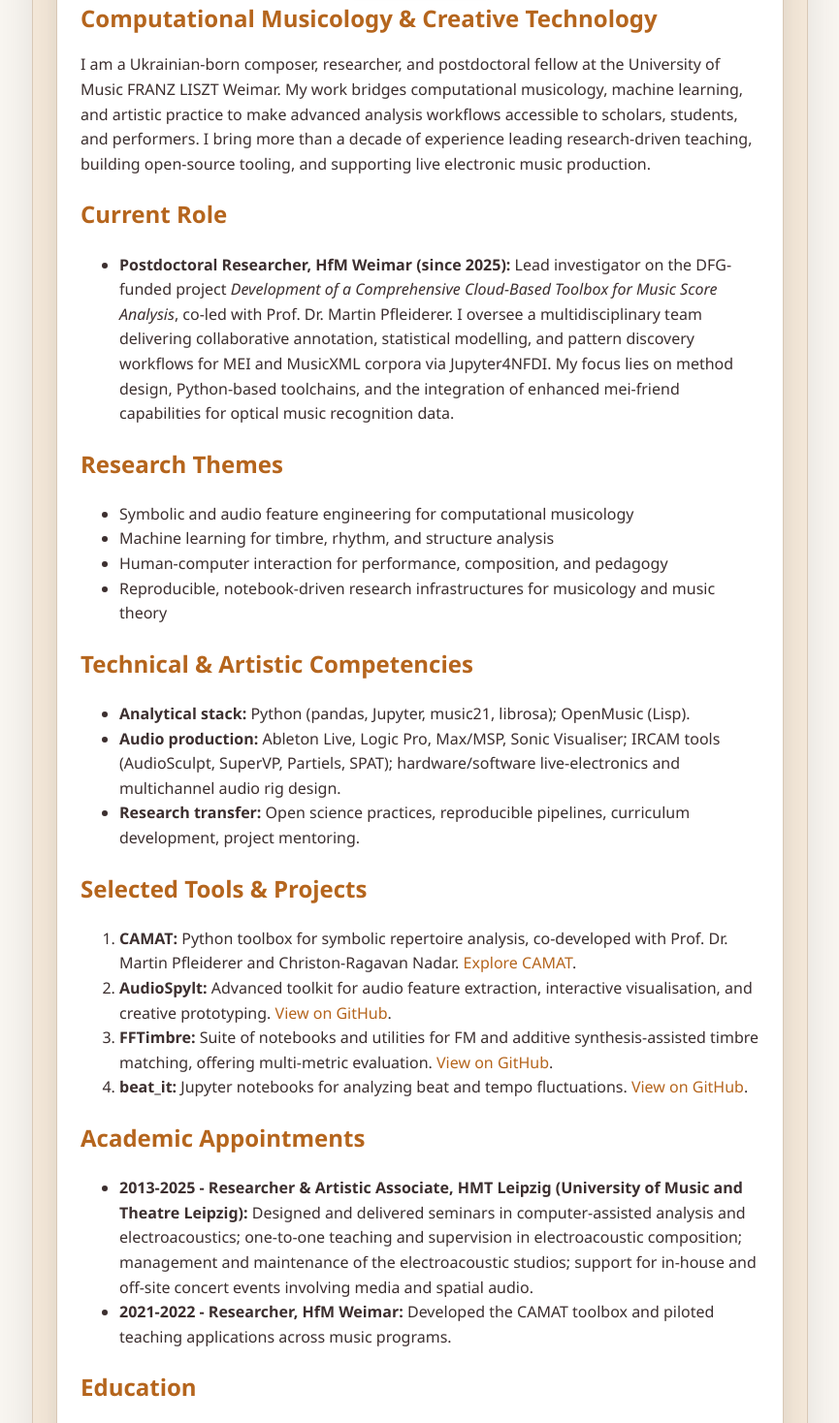
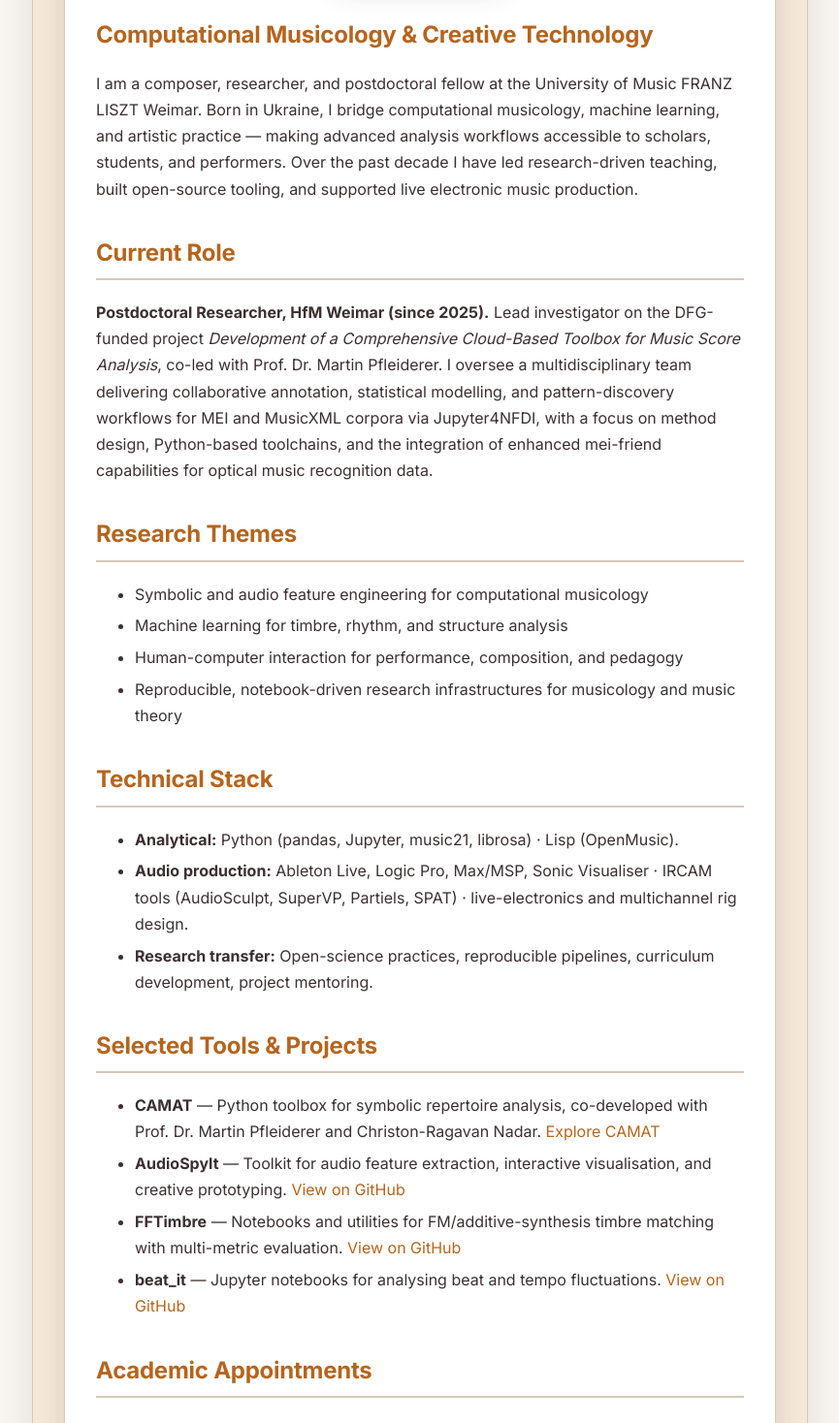
Before and after one commit to egorpol/egorpol.github.io, a Jekyll site: the page built from index.md, in a window 1280 px wide, cut to the strip 452-1920 px from the top of the page. Shown: the whole strip at 97% size, without its empty margins (207-1072 px from the left). Built offline with Jekyll 4.4.1, drawn with Linux system fonts in a browser that asks for light colours; nearby versions of some CDN libraries; our own code applies the rules of GitHub Pages for plain Markdown files; some of the changed text lies outside the part shown.

Commit message:
feat: Introduce a new website layout and styling with updated content and configuration adjustments.

```diff
--- a/_config.yml
+++ b/_config.yml
@@ -52,19 +52,14 @@ social:
     - https://egorpol.github.io
 
 # SEO settings
-google_analytics: G-XXXXXXXXXX # Replace with your actual Google Analytics 4 measurement ID
-google_analytics_anonymize_ip: true
+# google_analytics: G-XXXXXXXXXX  # Uncomment and replace with your actual GA4 measurement ID
+# google_analytics_anonymize_ip: true
+# gtag: G-XXXXXXXXXX
 
-# Additional analytics and tracking
-gtag: G-XXXXXXXXXX # Google Analytics 4 measurement ID for gtag
-
-# Open Graph and Twitter Card settings
-twitter:
-  username: egorpol
-  card: summary_large_image
-facebook:
-  app_id: # Add your Facebook App ID if needed
-  admins: # Add Facebook admin IDs if needed
+# Open Graph settings
+# twitter:
+#   username: egorpol  # Uncomment if you create a Twitter/X account
+#   card: summary_large_image
 
 # Feed settings
 feed:
--- a/_layouts/default.html
+++ b/_layouts/default.html
@@ -19,8 +19,7 @@
     <!-- Enhanced Open Graph tags -->
     <meta property="og:site_name" content="{{ site.title | escape }}" />
     <meta property="og:locale" content="en_US" />
-    <meta name="twitter:site" content="@egorpol" />
-    <meta name="twitter:creator" content="@egorpol" />
+
     {% if page.structured_data %}
     <script type="application/ld+json">
     {{ page.structured_data | jsonify }}
@@ -41,6 +40,7 @@
     <link rel="preconnect" href="https://fonts.gstatic.com" crossorigin>
     <link rel="preconnect" href="https://cdnjs.cloudflare.com">
     <link rel="dns-prefetch" href="https://fonts.googleapis.com">
+    <link href="https://fonts.googleapis.com/css2?family=Inter:wght@400;500;600;700&display=swap" rel="stylesheet">
 
     <!-- Stylesheets -->
     <link rel="stylesheet" href="https://cdnjs.cloudflare.com/ajax/libs/font-awesome/6.4.0/css/all.min.css">
--- a/assets/css/main.css
+++ b/assets/css/main.css
@@ -47,13 +47,15 @@
     --shadow-strong: rgba(0, 0, 0, 0.7);
 }
 body {
-    font-family: 'Segoe UI', Tahoma, Geneva, Verdana, sans-serif;
-    line-height: 1.6;
+    font-family: 'Inter', 'Segoe UI', Tahoma, Geneva, Verdana, sans-serif;
+    line-height: 1.7;
     color: var(--text-color);
     max-width: 800px;
     margin: 0 auto;
     padding: 20px;
     background-color: var(--bg-color);
+    -webkit-font-smoothing: antialiased;
+    -moz-osx-font-smoothing: grayscale;
 }
 
 header {
@@ -76,6 +78,17 @@ header p {
 
 h1, h2, h3 {
     color: var(--primary-color);
+    letter-spacing: -0.01em;
+}
+
+h2 {
+    margin-top: 2rem;
+    padding-bottom: 0.35rem;
+    border-bottom: 2px solid var(--border-color);
+}
+
+h3 {
+    margin-top: 1.4rem;
 }
 
 .site-title {
@@ -89,6 +102,7 @@ h1, h2, h3 {
 h1 {
     margin-bottom: 10px;
     margin-right: 15px;
+    border-bottom: none;
 }
 
 nav {
@@ -105,7 +119,7 @@ nav a {
 
 main {
     background-color: var(--panel-color);
-    padding: 24px;
+    padding: 28px 32px;
     border-radius: 16px;
     border: 1px solid var(--border-color);
     box-shadow: 0 18px 40px var(--shadow-color);
@@ -114,12 +128,29 @@ main {
 
 article {
     background-color: var(--surface-color);
-    padding: 24px;
+    padding: 28px 32px;
     border-radius: 12px;
     border: 1px solid var(--border-color);
     box-shadow: 0 10px 24px var(--shadow-color);
     margin-bottom: 24px;
     transition: background-color 0.3s ease, border-color 0.3s ease, box-shadow 0.3s ease;
+    animation: fadeInUp 0.4s ease-out;
+}
+
+@keyframes fadeInUp {
+    from {
+        opacity: 0;
+        transform: translateY(12px);
+    }
+    to {
+        opacity: 1;
+        transform: translateY(0);
+    }
+}
+
+/* Better list readability */
+li {
+    margin-bottom: 0.35em;
 }
 
 .profile-intro {
@@ -176,9 +207,19 @@ footer {
     body {
         padding: 10px;
     }
+    main {
+        padding: 18px 16px;
+    }
+    article {
+        padding: 18px 16px;
+    }
     nav a {
-        display: block;
-        margin-bottom: 10px;
+        display: inline-block;
+        margin-right: 12px;
+        margin-bottom: 8px;
+        padding: 6px 10px;
+        border-radius: 6px;
+        background-color: var(--secondary-color);
     }
     .profile-avatar {
         width: min(140px, 50vw);
@@ -323,11 +364,7 @@ img[loading="lazy"].loaded {
     opacity: 1;
 }
 
-/* Optimize image loading performance */
-img {
-    loading: lazy;
-    decode: async;
-}
+/* Images are lazy-loaded via HTML attributes (loading="lazy") */
 
 /* Base styles for code blocks */
 details pre {
--- a/index.md
+++ b/index.md
@@ -87,11 +87,11 @@ local_business_schema:
 
 # Computational Musicology & Creative Technology
 
-I am a Ukrainian-born composer, researcher, and postdoctoral fellow at the University of Music FRANZ LISZT Weimar. My work bridges computational musicology, machine learning, and artistic practice to make advanced analysis workflows accessible to scholars, students, and performers. I bring more than a decade of experience leading research-driven teaching, building open-source tooling, and supporting live electronic music production.
+I am a composer, researcher, and postdoctoral fellow at the University of Music FRANZ LISZT Weimar. Born in Ukraine, I bridge computational musicology, machine learning, and artistic practice — making advanced analysis workflows accessible to scholars, students, and performers. Over the past decade I have led research-driven teaching, built open-source tooling, and supported live electronic music production.
 
 ## Current Role
 
-- **Postdoctoral Researcher, HfM Weimar (since 2025):** Lead investigator on the DFG-funded project *Development of a Comprehensive Cloud-Based Toolbox for Music Score Analysis*, co-led with Prof. Dr. Martin Pfleiderer. I oversee a multidisciplinary team delivering collaborative annotation, statistical modelling, and pattern discovery workflows for MEI and MusicXML corpora via Jupyter4NFDI. My focus lies on method design, Python-based toolchains, and the integration of enhanced mei-friend capabilities for optical music recognition data.
+**Postdoctoral Researcher, HfM Weimar (since 2025).** Lead investigator on the DFG-funded project *Development of a Comprehensive Cloud-Based Toolbox for Music Score Analysis*, co-led with Prof. Dr. Martin Pfleiderer. I oversee a multidisciplinary team delivering collaborative annotation, statistical modelling, and pattern-discovery workflows for MEI and MusicXML corpora via Jupyter4NFDI, with a focus on method design, Python-based toolchains, and the integration of enhanced mei-friend capabilities for optical music recognition data.
 
 ## Research Themes
 
@@ -100,30 +100,30 @@ I am a Ukrainian-born composer, researcher, and postdoctoral fellow at the Unive
 - Human-computer interaction for performance, composition, and pedagogy
 - Reproducible, notebook-driven research infrastructures for musicology and music theory
 
-## Technical & Artistic Competencies
+## Technical Stack
 
-- **Analytical stack:** Python (pandas, Jupyter, music21, librosa); OpenMusic (Lisp).
-- **Audio production:** Ableton Live, Logic Pro, Max/MSP, Sonic Visualiser; IRCAM tools (AudioSculpt, SuperVP, Partiels, SPAT); hardware/software live-electronics and multichannel audio rig design.
-- **Research transfer:** Open science practices, reproducible pipelines, curriculum development, project mentoring.
+- **Analytical:** Python (pandas, Jupyter, music21, librosa) · Lisp (OpenMusic).
+- **Audio production:** Ableton Live, Logic Pro, Max/MSP, Sonic Visualiser · IRCAM tools (AudioSculpt, SuperVP, Partiels, SPAT) · live-electronics and multichannel rig design.
+- **Research transfer:** Open-science practices, reproducible pipelines, curriculum development, project mentoring.
 
 ## Selected Tools & Projects
 
-1. **CAMAT:** Python toolbox for symbolic repertoire analysis, co-developed with Prof. Dr. Martin Pfleiderer and Christon-Ragavan Nadar. [Explore CAMAT](https://analyse.hfm-weimar.de/doku.php?id=en:start){:target='_blank'}.
-2. **AudioSpylt:** Advanced toolkit for audio feature extraction, interactive visualisation, and creative prototyping. [View on GitHub](https://github.com/egorpol/audiospylt){:target='_blank'}.
-3. **FFTimbre:** Suite of notebooks and utilities for FM and additive synthesis-assisted timbre matching, offering multi-metric evaluation. [View on GitHub](https://github.com/egorpol/FFTimbre){:target='_blank'}.
-4. **beat_it:** Jupyter notebooks for analyzing beat and tempo fluctuations. [View on GitHub](https://github.com/egorpol/beat_it){:target='_blank'}.
+- **CAMAT** — Python toolbox for symbolic repertoire analysis, co-developed with Prof. Dr. Martin Pfleiderer and Christon-Ragavan Nadar. [Explore CAMAT](https://analyse.hfm-weimar.de/doku.php?id=en:start){:target='_blank'}
+- **AudioSpylt** — Toolkit for audio feature extraction, interactive visualisation, and creative prototyping. [View on GitHub](https://github.com/egorpol/audiospylt){:target='_blank'}
+- **FFTimbre** — Notebooks and utilities for FM/additive-synthesis timbre matching with multi-metric evaluation. [View on GitHub](https://github.com/egorpol/FFTimbre){:target='_blank'}
+- **beat_it** — Jupyter notebooks for analysing beat and tempo fluctuations. [View on GitHub](https://github.com/egorpol/beat_it){:target='_blank'}
 
 ## Academic Appointments
 
-- **2013-2025 - Researcher & Artistic Associate, HMT Leipzig (University of Music and Theatre Leipzig):** Designed and delivered seminars in computer-assisted analysis and electroacoustics; one-to-one teaching and supervision in electroacoustic composition; management and maintenance of the electroacoustic studios; support for in-house and off-site concert events involving media and spatial audio.
-- **2021-2022 - Researcher, HfM Weimar:** Developed the CAMAT toolbox and piloted teaching applications across music programs.
+- **2013–2025 — Researcher & Artistic Associate, HMT Leipzig:** Seminars in computer-assisted analysis and electroacoustics; supervision of electroacoustic composition; management of the electroacoustic studios; technical support for concert events involving media and spatial audio.
+- **2021–2022 — Researcher, HfM Weimar:** Developed the CAMAT toolbox and piloted teaching applications across music programmes.
 
 ## Education
 
-- **PhD in Musicology (Dr. phil.), HMT Leipzig, 2018** - Dissertation on computer-based analysis and visualisation of music; supervised by Prof. Dr. Gesine Schroeder and Prof. Dr. Martin Supper.
-- **Master of Composition, University of Music and Performing Arts Stuttgart, 2014** - Studied with Prof. Marco Stroppa.
-- **Postgraduate Artist Diploma (Meisterklasse) in Electroacoustic Music, HMT Leipzig, 2013** - Mentored by Prof. Ipke Starke.
-- **Diploma in Composition, HMT Leipzig, 2010** - Studied with Prof. Peter Herrmann and Prof. Ipke Starke.
+- **PhD in Musicology (Dr. phil.), HMT Leipzig, 2018** — Dissertation on computer-based analysis and visualisation of music; supervisors: Prof. Dr. Gesine Schröder and Prof. Dr. Martin Supper.
+- **Master of Composition, HMDK Stuttgart, 2014** — Studied with Prof. Marco Stroppa.
+- **Postgraduate Artist Diploma (Meisterklasse) in Electroacoustic Music, HMT Leipzig, 2013** — Mentored by Prof. Ipke Starke.
+- **Diploma in Composition, HMT Leipzig, 2010** — Studied with Prof. Peter Herrmann and Prof. Ipke Starke.
 
 ## Languages & Memberships
 
```
Also changed, not shown: cv.md (+41 -41 lines).
